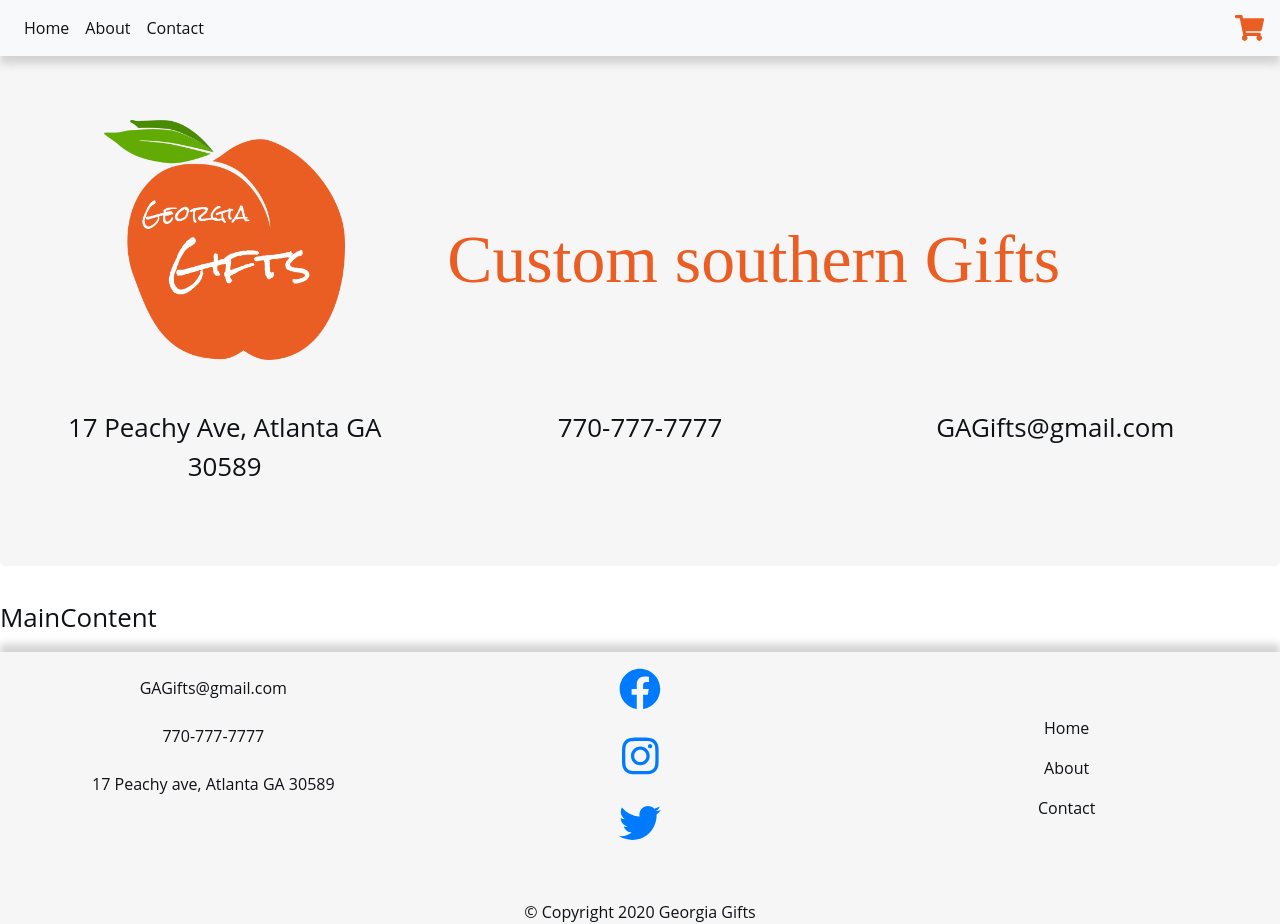
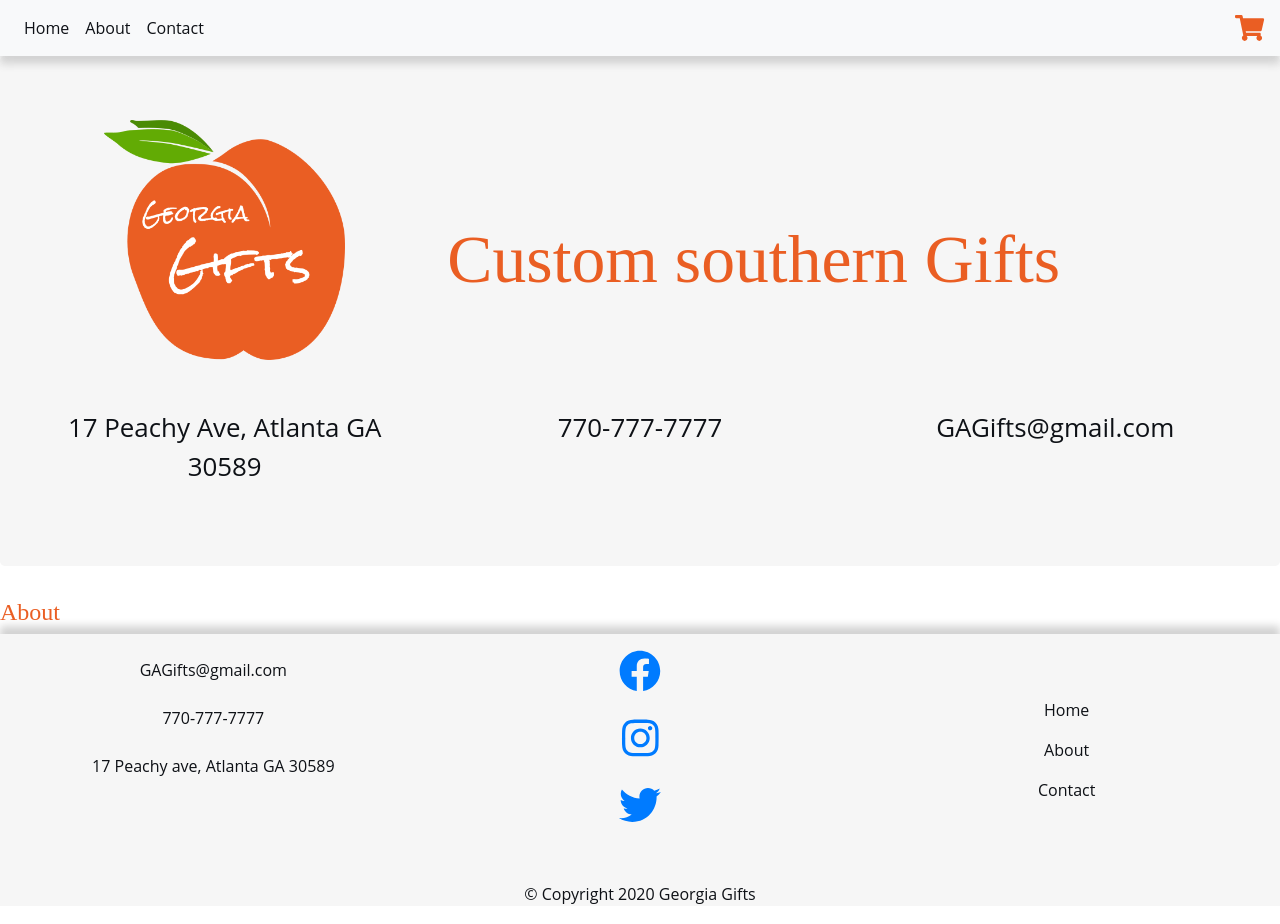
Before and after one commit to transformerjnm/Georgia-Gifts-React, a React (Create React App) app: page /about in a window 1280 px wide. Built offline with nearby package versions, Linux system fonts and the light colour scheme.

Commit message:
added react router to main compnent

```diff
--- a/package.json
+++ b/package.json
@@ -16,6 +16,7 @@
     "popper.js": "1.16.1",
     "react": "^16.13.1",
     "react-dom": "^16.13.1",
+    "react-router-dom": "^5.2.0",
     "react-scripts": "3.4.1",
     "reactstrap": "^8.5.1",
     "typescript": "^3.9.7"
--- a/src/App.js
+++ b/src/App.js
@@ -4,15 +4,17 @@ import Header from './container/header/Header';
 import MainContent from './container/maincontent/MainContent';
 import Footer from './components/footer/Footer';
 import "./App.scss";
-
+import { BrowserRouter } from 'react-router-dom';
 
 function App() {
 
   return (
     <Fragment>
-      <Header />
-      <MainContent />
-      <Footer />
+		<BrowserRouter>
+    		<Header />
+        	<MainContent />
+      	</BrowserRouter>
+      	<Footer />
     </Fragment>
   );
 
--- /dev/null
+++ b/src/components/about/About.js
@@ -0,0 +1,9 @@
+import React from 'react';
+
+const About = () => {
+ return(
+     <h4>About</h4>
+ );
+};
+
+export default About;
--- a/src/components/footer/Footer.js
+++ b/src/components/footer/Footer.js
@@ -8,6 +8,7 @@ import {
   } from 'reactstrap';
 import { FontAwesomeIcon } from '@fortawesome/react-fontawesome';
 import { faFacebook, faInstagram, faTwitter } from '@fortawesome/free-brands-svg-icons';
+
 const Footer = () => {
 
     return(
--- /dev/null
+++ b/src/components/home/Home.js
@@ -0,0 +1,9 @@
+import React from 'react';
+
+const Home = () => {
+ return(
+     <h4>Home</h4>
+ );
+};
+
+export default Home;
--- a/src/components/nav/Navigation.js
+++ b/src/components/nav/Navigation.js
@@ -4,9 +4,9 @@ import {
     Navbar,
     NavbarToggler,
     Nav,
-    NavItem,
-    NavLink
+    NavItem
   } from 'reactstrap';
+import { NavLink } from 'react-router-dom';
 import { FontAwesomeIcon } from '@fortawesome/react-fontawesome';
 import { faShoppingCart } from '@fortawesome/free-solid-svg-icons';
 import styles from './nav.module.scss';
@@ -22,13 +22,13 @@ const Navigation = () => {
           <Collapse isOpen={isOpen} navbar>
             <Nav className="mr-auto" navbar>
               <NavItem>
-              <NavLink className={styles.navLink} href="#">Home</NavLink>
+                <NavLink className={styles.navLink + " nav-link"} to="/">Home</NavLink>
               </NavItem>
               <NavItem>
-              <NavLink  className={styles.navLink} href="#">About</NavLink>
+                <NavLink  className={styles.navLink + " nav-link"} to="/about">About</NavLink>
               </NavItem>
               <NavItem>
-              <NavLink  className={styles.navLink} href="#">Contact</NavLink>
+                <NavLink  className={styles.navLink + " nav-link"} to="/contact">Contact</NavLink>
               </NavItem>
             </Nav>
             <FontAwesomeIcon icon={faShoppingCart} className={styles.cart}/>
--- a/src/container/maincontent/MainContent.js
+++ b/src/container/maincontent/MainContent.js
@@ -1,10 +1,20 @@
 import React from 'react';
 import styles from './mainContent.module.scss';
-
+import { Switch, Route, Redirect } from 'react-router-dom';
+import Home from '../../components/home/Home';
+import About from '../../components/about/About';
 const MainContent = () => {
 
     return(
-        <p>MainContent</p>
+        <Switch>
+            <Route exact path='/' >
+                <Home />
+            </Route>
+            <Route path='/about' >
+                <About />
+            </Route>
+            <Redirect to='/' />
+        </Switch>
     );
 
 };
```
Also changed, not shown: src/components/about/about.module.scss (added), src/components/home/home.module.scss (added), 1 other file (tests, documents, lock files or other folders). Lines whose indentation alone changed are shown as unchanged.
